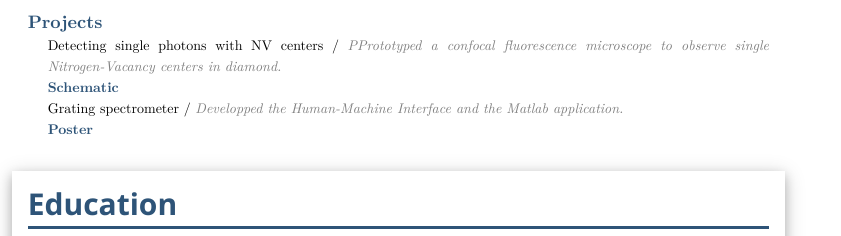
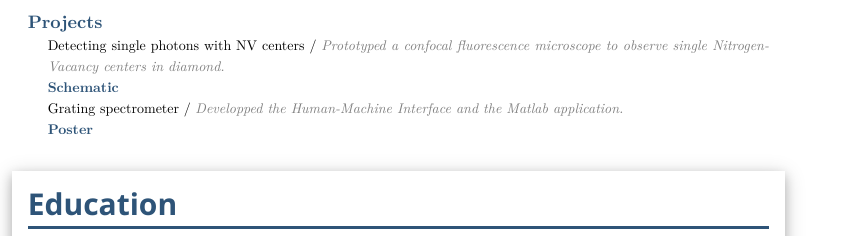
Before and after one commit to rptrg/rptrg.github.io, a plain HTML site: page index.html in a window 1280 px wide. Shown: the part 759-995 px from the top of the page, 439-1280 px from the left. Drawn offline with Linux system fonts and the light colour scheme; files whose address does not match are found by name.

Commit message:
Update index.html

```diff
--- a/index.html
+++ b/index.html
@@ -121,7 +121,7 @@
                <dd style="color:#2e5478"><a href="files/Abstract_MRES.pdf" target="_blank">Abstract</a> / <a href="files/Poster_MRES.pdf" target="_blank">Poster</a></dd>
 
                <dt>Projects</dt>
-               <dd>Detecting single photons with NV centers / <i class='en'>PPrototyped a confocal fluorescence microscope to observe single Nitrogen-Vacancy centers in diamond.</i></dd>
+               <dd>Detecting single photons with NV centers / <i class='en'>Prototyped a confocal fluorescence microscope to observe single Nitrogen-Vacancy centers in diamond.</i></dd>
                <dd style="color:#2e5478"><a href="files/Confocal.pdf" target="_blank">Schematic</a></dd>
 
                <dd>Grating spectrometer / <i class='en'>Developped the Human-Machine Interface and the Matlab application.</i></dd>
```
